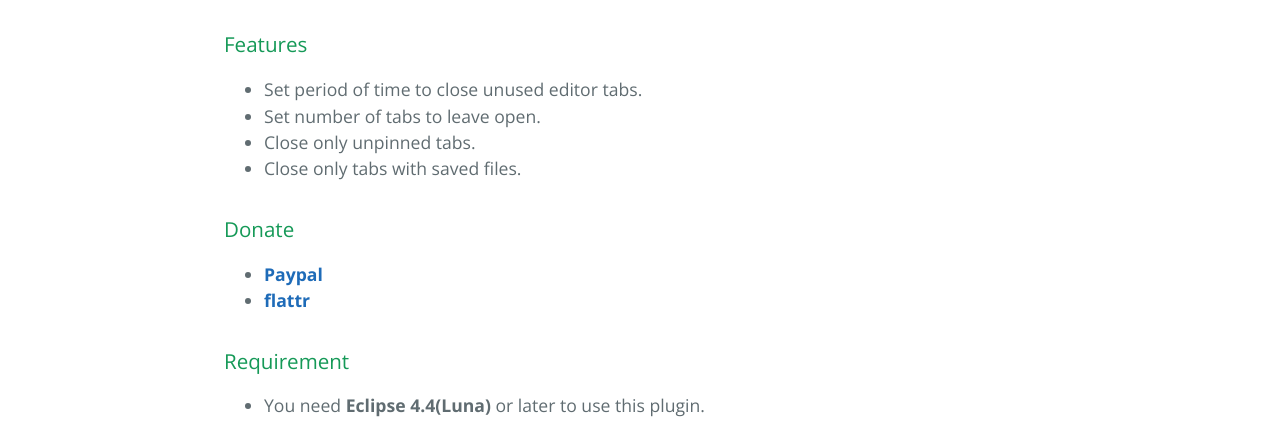
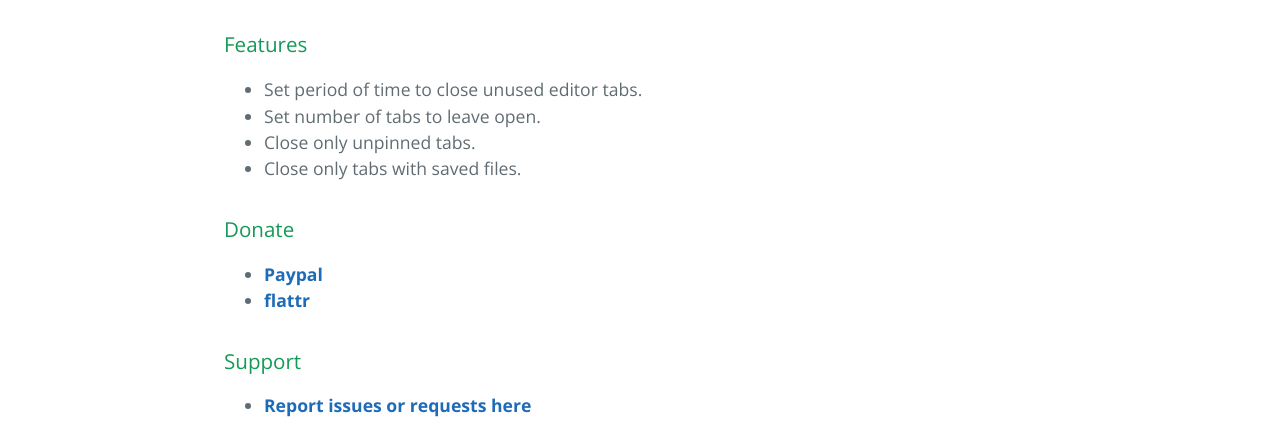
Before and after one commit to mystilleef/eclipse-smartclose, a plain HTML site: page index.html in a window 1280 px wide. Shown: the part 514-952 px from the top of the page. Drawn offline with nearby package versions, Linux system fonts and the light colour scheme.

Commit message:
Add support information

```diff
--- a/index.html
+++ b/index.html
@@ -40,6 +40,13 @@
 <ul>
 <li><strong><a href="https://googledrive.com/host/0Bw1KseIE5s6cTXRJcWZzbTU0Q3c/index.html">Paypal</a></strong></li>
 <li><strong><a href="https://flattr.com/donation/give/to/mystilleef">flattr</a></strong></li>
+</ul>
+
+<h3>
+<a id="support" class="anchor" href="#support" aria-hidden="true"><span class="octicon octicon-link"></span></a>Support</h3>
+
+<ul>
+<li><strong><a href="https://github.com/mystilleef/eclipse-smartclose/issues">Report issues or requests here</a></strong></li>
 </ul>
 
 <h3>
```
